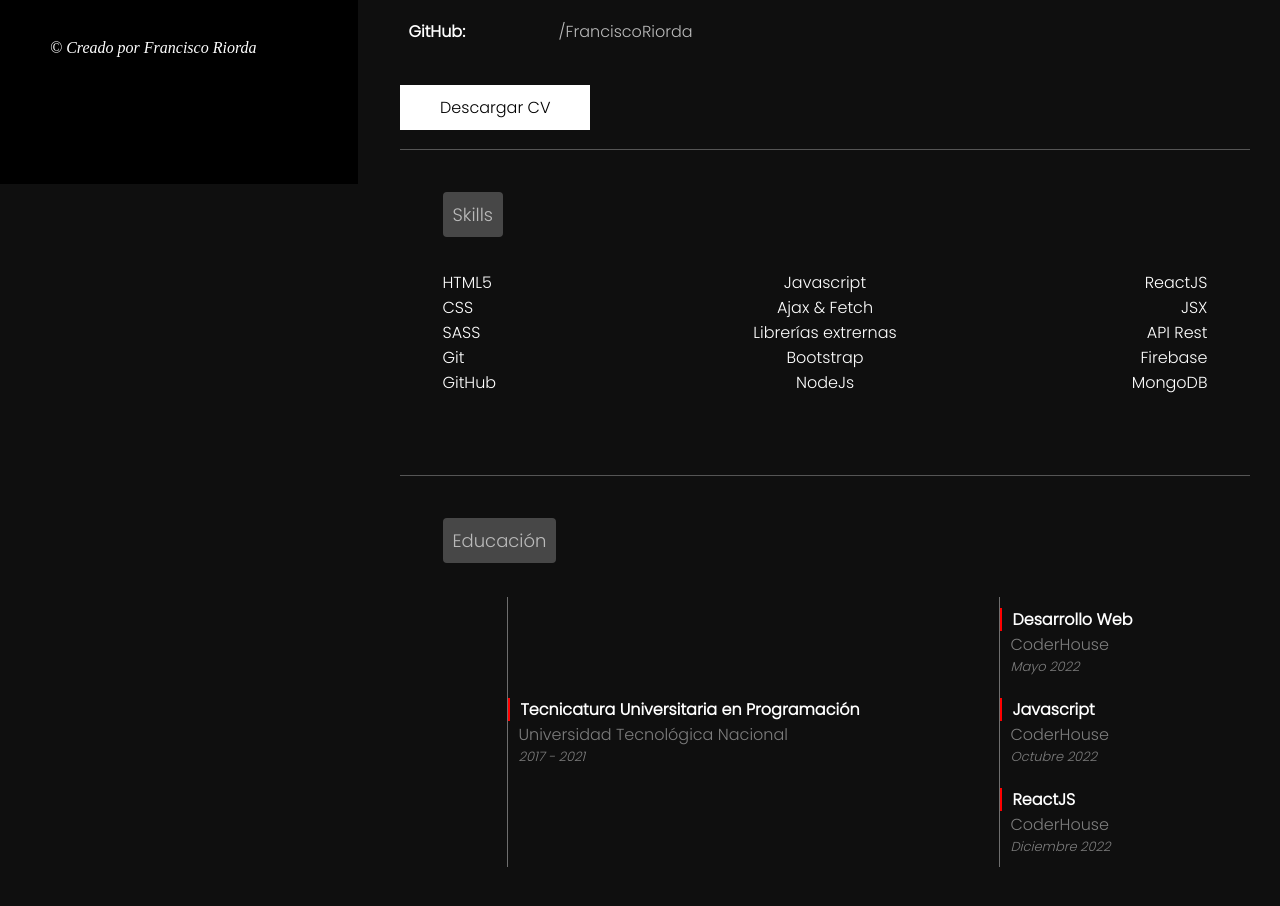
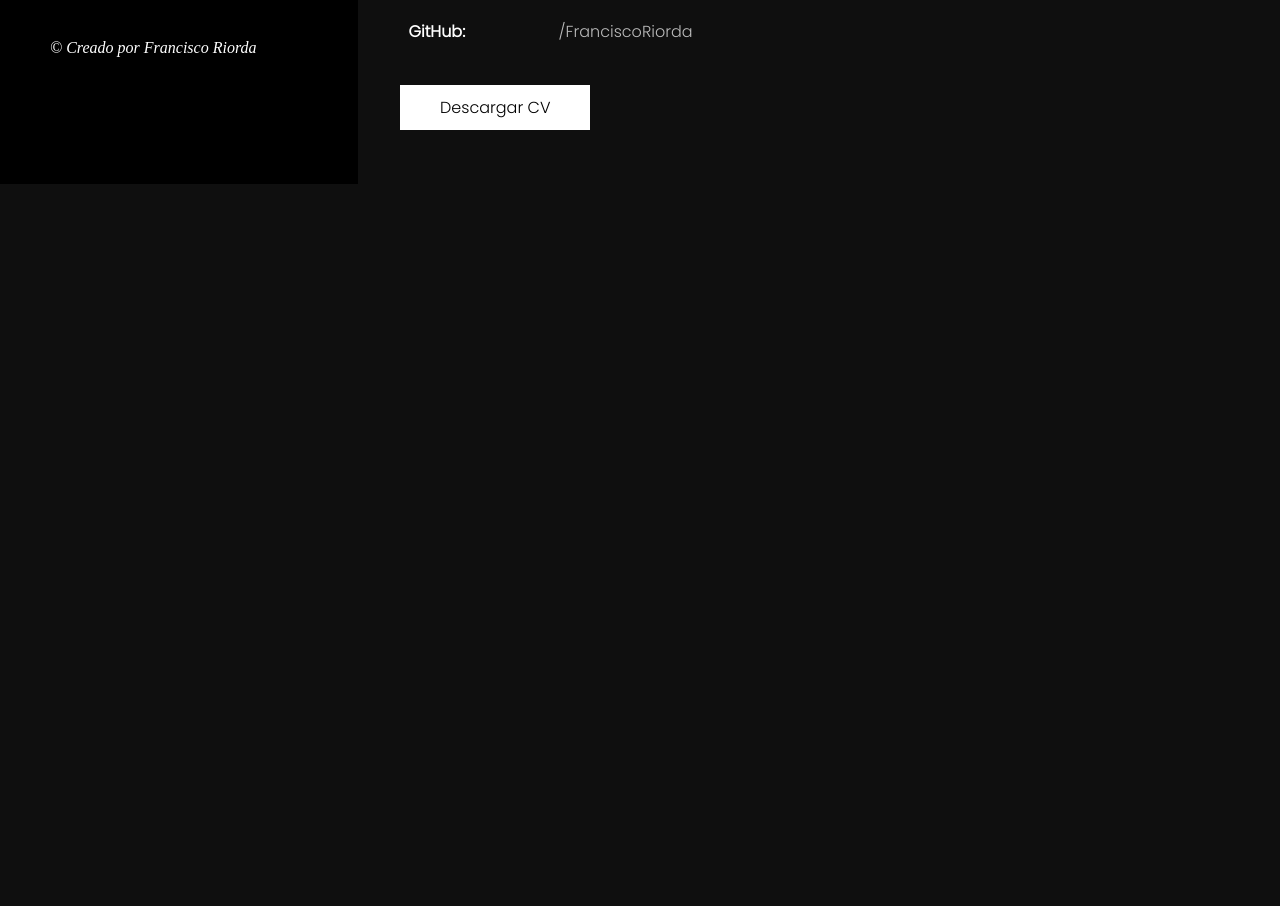
Before and after one commit to FranciscoRiorda/portfolio, a React (Create React App) app: page /about in a window 1280 px wide. Shown: the part 616-1522 px from the top of the page. Built offline with nearby package versions, Linux system fonts and the light colour scheme.

Commit message:
AOS animation

```diff
--- a/src/App.js
+++ b/src/App.js
@@ -1,7 +1,10 @@
 import "./App.css";
 import Router from "./routes/routes";
+import AOS from 'aos';
+import "aos/dist/aos.css";
 
 function App() {
+  AOS.init();
   return (
     <>
       <Router />
--- a/src/componentes/About/About.jsx
+++ b/src/componentes/About/About.jsx
@@ -6,20 +6,20 @@ const About = () => {
   return (
     <>
       <div className="about">
-        <div className="containerAbout">
+        <div data-aos="fade-up" className="containerAbout">
           <div>
             <span>SOBRE MI</span>
           </div>
         </div>
-        <div>
+        <div data-aos="fade-up">
           <h3>Francisco Riorda</h3>
           <span>
             Frontend developer | ReactJS | JavaScript | Firebase | MongoDB | Git
             | GitHub
           </span>
         </div>
-        <div className="hr" />
-        <div className="descripcionAbout">
+        <div data-aos="fade-up" className="hr" />
+        <div data-aos="fade-up" className="descripcionAbout">
           <p>
             Desarrollador frontend Reactjs en busca de oportunidades para
             aprender y crecer en la industria tecnológica. Con conocimientos en
@@ -36,9 +36,9 @@ const About = () => {
           </p>
         </div>
 
-        <div className="hr" />
+        <div data-aos="fade-up" className="hr" />
 
-        <div className="contactoAbout">
+        <div data-aos="fade-up" className="contactoAbout">
           <ul>
             <li>
               <b>Dirección:</b>
@@ -82,9 +82,9 @@ const About = () => {
             Descargar CV
           </a>
         </div>
-        <div className="hr" />
+        <div data-aos="fade-up" className="hr" />
 
-        <div className="containerSkills">
+        <div data-aos="fade-up" className="containerSkills">
           <div>
             <span>Skills</span>
           </div>
@@ -113,9 +113,9 @@ const About = () => {
           </div>
         </div>
 
-        <div className="hr" />
+        <div data-aos="fade-up" className="hr" />
 
-        <div className="educacionAbout">
+        <div data-aos="fade-up" className="educacionAbout">
           <div>
             <span>Educación</span>
           </div>
--- a/src/componentes/Home/Home.jsx
+++ b/src/componentes/Home/Home.jsx
@@ -4,11 +4,9 @@ import { FaLinkedin } from "react-icons/fa";
 import { FaGithub } from "react-icons/fa";
 import { FaWhatsapp } from "react-icons/fa";
 import { Link } from "react-router-dom";
-import AOS from 'aos';
-import "aos/dist/aos.css";
+
 
 const Home = () => {
-  AOS.init();
 
   return (
     <>
--- a/src/componentes/SideBar/SideBar.jsx
+++ b/src/componentes/SideBar/SideBar.jsx
@@ -11,7 +11,7 @@ const SideBar = () => {
   return (
     <>
       <div className="sideBar">
-        <div className="sideBarDivs">
+        <div data-aos="fade-up" className="sideBarDivs">
           <div className="tituloSideBar">
             <h2>Desarrollador Web</h2>
           </div>
```
